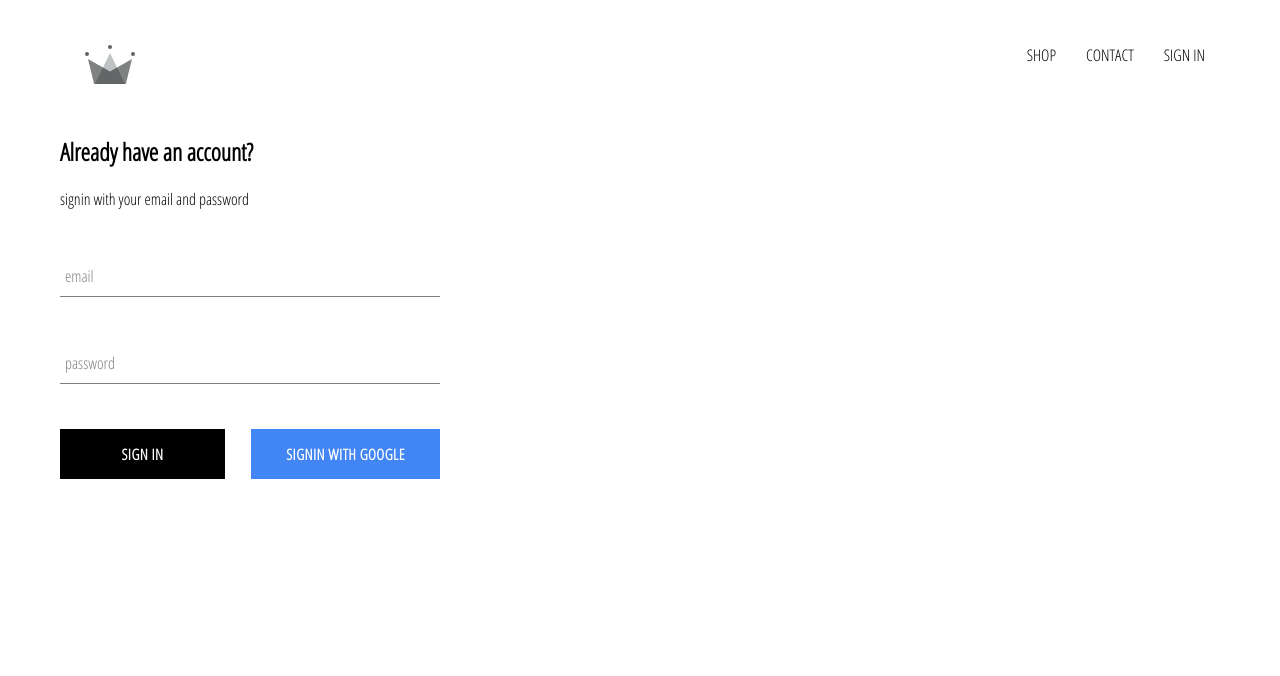
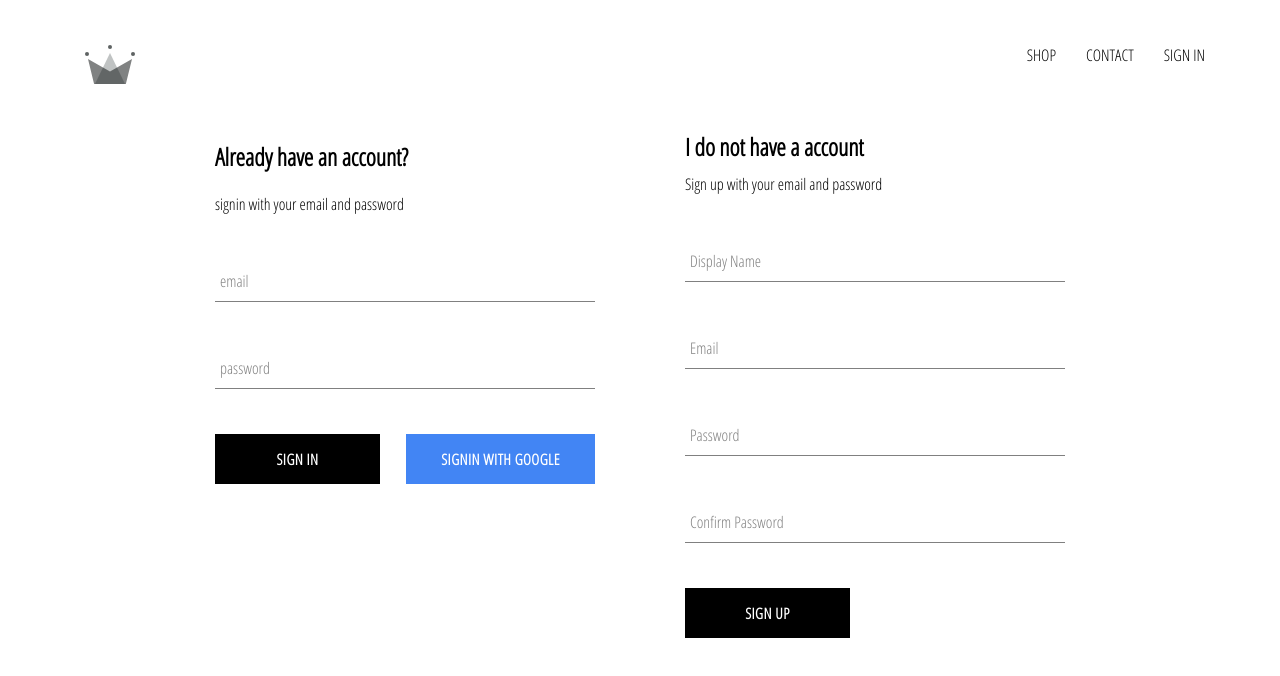
Before and after one commit to Olalaakuma/fashion-store, a React (Create React App) app: page /signin in a window 1280 px wide. Shown: the top 676 px of the page. Built offline with nearby package versions, Linux system fonts and the light colour scheme; no server answers.

Commit message:
added a signup page with component

```diff
--- a/src/App.js
+++ b/src/App.js
@@ -4,7 +4,7 @@
 import ShopPage from './pages/shop/shop.component.jsx';
 import Header from './components/header-component/header.component.jsx';
 import SignInAndSignUp from './pages/signin-and-signup/signin-and-signup';
-import { auth } from './firebase-utilities/firebase.util';
+import { auth, CreateUserProfileDocument } from './firebase-utilities/firebase.util';
 import '/Users/mac/fashion-store/src/App.css';
 
 
@@ -23,7 +23,24 @@
   unsubscribeFromAuth = null;
 
 componentDidMount(){
-this.unsubscribeFromAuth = auth.onAuthStateChanged(user =>{this.setState({currentUser: user})});
+this.unsubscribeFromAuth = auth.onAuthStateChanged( async userAuth =>{
+  if(userAuth){
+  const userRef = await CreateUserProfileDocument(userAuth);
+
+  userRef.onSnapshot(snapShot =>{
+this.setState({currentUser:{
+id: snapShot.id,
+...snapShot.data()
+
+}})
+
+  });
+}else{
+
+  this.setState({currentUser: userAuth});
+}
+
+});
 
 };
 
--- /dev/null
+++ b/src/components/sign-up/sign-up.component.jsx
@@ -0,0 +1,103 @@
+import React from 'react';
+
+import FormInput from '../form-input/form-input.component';
+import CustomButton from '../button-component/button.component';
+
+import { auth, CreateUserProfileDocument} from '/Users/mac/fashion-store/src/firebase-utilities/firebase.util.js';
+
+import './sign-up.styles.scss';
+
+class SignUp extends React.Component {
+  constructor() {
+    super();
+
+    this.state = {
+      displayName: '',
+      email: '',
+      password: '',
+      confirmPassword: ''
+    };
+  }
+
+  handleSubmit = async event => {
+    event.preventDefault();
+
+    const { displayName, email, password, confirmPassword } = this.state;
+
+    if (password !== confirmPassword) {
+      alert("passwords don't match");
+      return;
+    }
+
+    try {
+      const { user } = await auth.createUserWithEmailAndPassword(
+        email,
+        password
+      );
+
+      await CreateUserProfileDocument(user, { displayName });
+
+      this.setState({
+        displayName: '',
+        email: '',
+        password: '',
+        confirmPassword: ''
+      });
+    } catch (error) {
+      console.error(error);
+    }
+  };
+
+  handleChange = event => {
+    const { name, value } = event.target;
+
+    this.setState({ [name]: value });
+  };
+
+  render() {
+    const { displayName, email, password, confirmPassword } = this.state;
+    return (
+      <div className='sign-up'>
+        <h2 className='title'>I do not have a account</h2>
+        <span>Sign up with your email and password</span>
+        <form className='sign-up-form' onSubmit={this.handleSubmit}>
+          <FormInput
+            type='text'
+            name='displayName'
+            value={displayName}
+            onChange={this.handleChange}
+            label='Display Name'
+            required
+          />
+          <FormInput
+            type='email'
+            name='email'
+            value={email}
+            onChange={this.handleChange}
+            label='Email'
+            required
+          />
+          <FormInput
+            type='password'
+            name='password'
+            value={password}
+            onChange={this.handleChange}
+            label='Password'
+            required
+          />
+          <FormInput
+            type='password'
+            name='confirmPassword'
+            value={confirmPassword}
+            onChange={this.handleChange}
+            label='Confirm Password'
+            required
+          />
+          <CustomButton type='submit'>SIGN UP</CustomButton>
+        </form>
+      </div>
+    );
+  }
+}
+
+export default SignUp;
--- /dev/null
+++ b/src/components/sign-up/sign-up.styles.scss
@@ -0,0 +1,9 @@
+.sign-up {
+    display: flex;
+    flex-direction: column;
+    width: 380px;
+
+    .title {
+      margin: 10px 0;
+    }
+  }
--- a/src/firebase-utilities/firebase.util.js
+++ b/src/firebase-utilities/firebase.util.js
@@ -12,6 +12,37 @@
     measurementId: "G-9HFJWHEC5P"
   };
 
+ export const CreateUserProfileDocument =async (userAuth, additionalData)=>{
+ if(!userAuth) return;
+
+ const userRef = firestore.doc(`users/ ${userAuth.uid}`);
+ const snapShot = await userRef.get();
+
+if(!snapShot.exists){
+
+const{displayName, email} = userAuth;
+const createdAt = new Date();
+
+try{
+  await userRef.set({
+   displayName,
+   email,
+   createdAt,
+   ...additionalData
+
+  })
+
+} catch(error){
+  console.log('error creating user', error.message);
+
+
+}
+}
+return userRef;
+
+  }
+
+
   firebase.initializeApp(Config);
   export const auth = firebase.auth();
   export const firestore = firebase.firestore();
--- a/src/pages/signin-and-signup/signin-and-signup.jsx
+++ b/src/pages/signin-and-signup/signin-and-signup.jsx
@@ -1,11 +1,13 @@
 import React from "react";
 import SignIn from "../../components/signin/signin.component";
+import SignUp from "../../components/sign-up/sign-up.component";
 import './signin-and-signup.style.scss';
 
 const SignInAndSignUp = ()=>(
 
 <div className="sign-in-sign-up">
     <SignIn/>
+    <SignUp/>
 </div>
 
 );
--- a/src/pages/signin-and-signup/signin-and-signup.style.scss
+++ b/src/pages/signin-and-signup/signin-and-signup.style.scss
@@ -0,0 +1,6 @@
+.sign-in-sign-up {
+    width: 850px;
+    display: flex;
+    justify-content: space-between;
+    margin: 30px auto;
+  }
```
